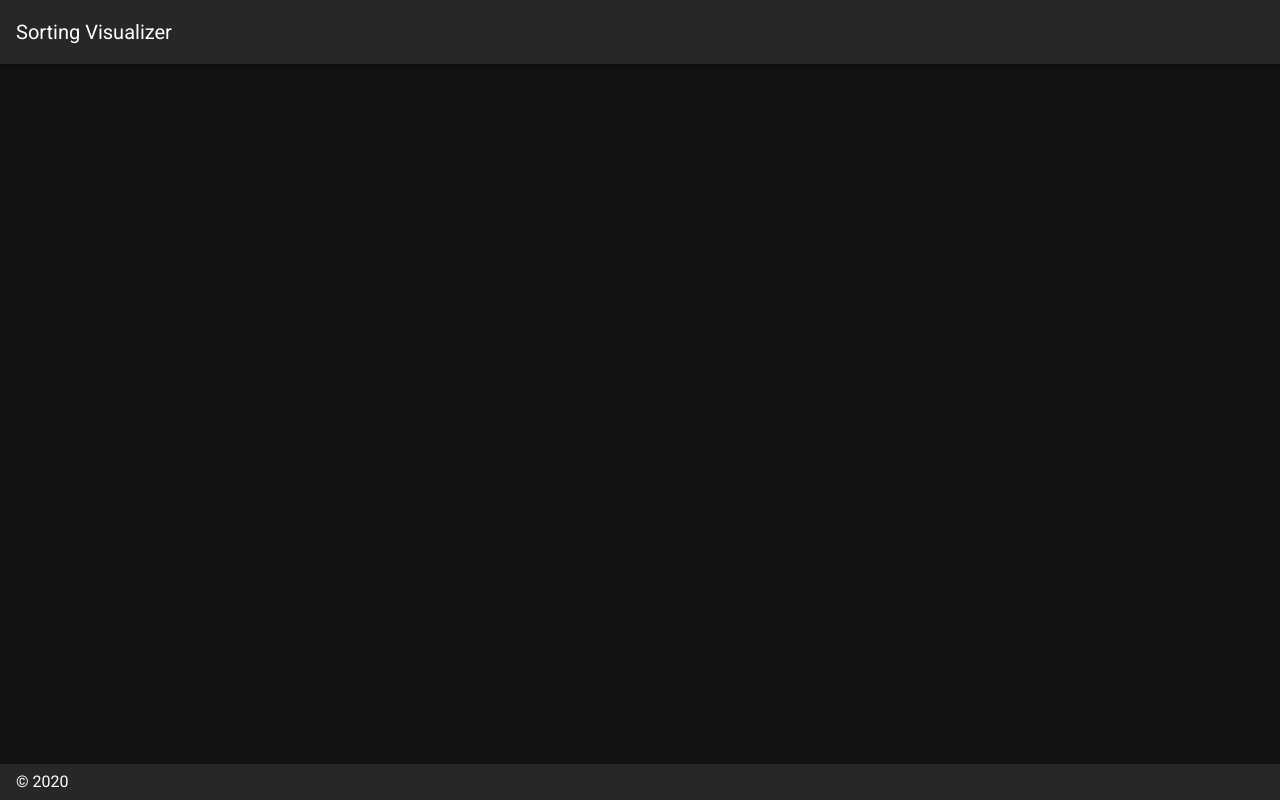
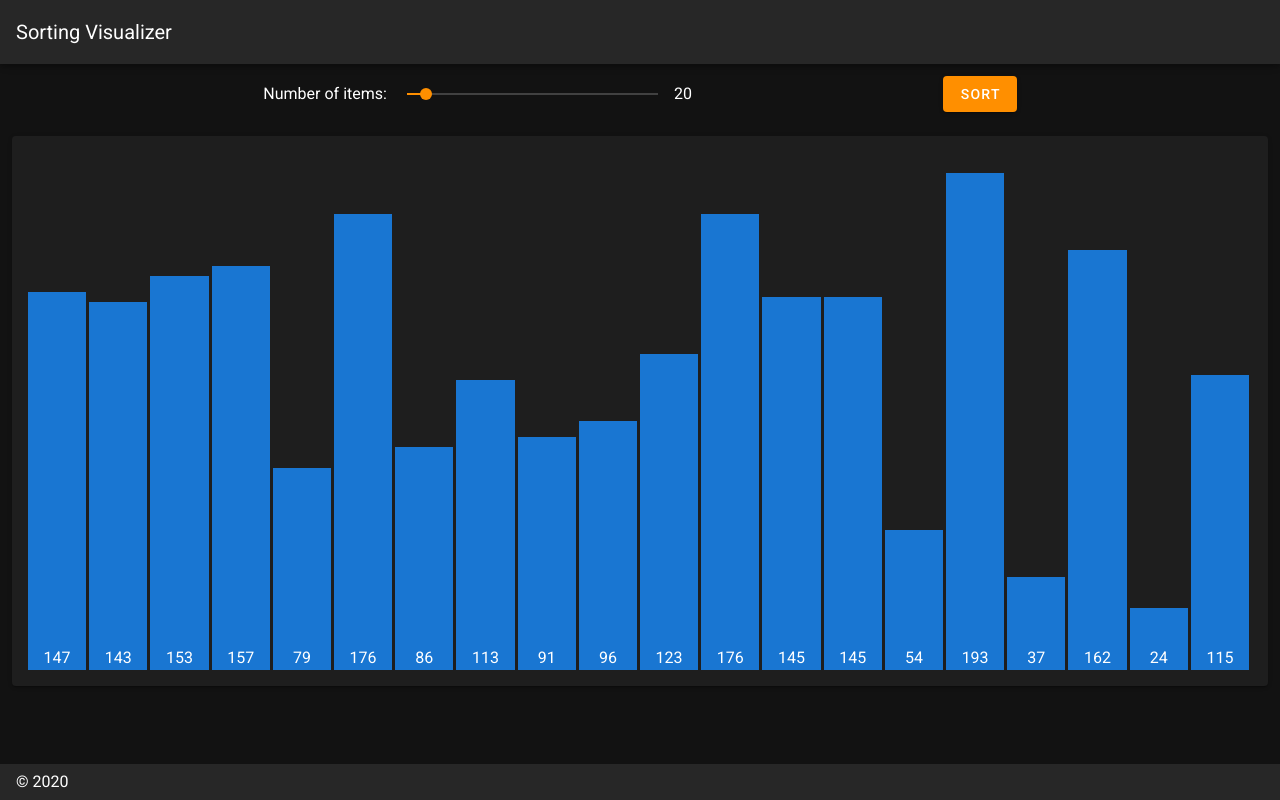
Before and after one commit to jonnytullis/sorting-visualizer-nuxt, a Nuxt app: page / in a window 1280 px wide. Built offline with nearby package versions, Linux system fonts and the light colour scheme.

Commit message:
Added table layout and basic visual functionality

```diff
--- /dev/null
+++ b/components/Bar.vue
@@ -0,0 +1,38 @@
+<template>
+  <v-card
+    :key="value.width"
+    :height="value.height"
+    :width="value.width"
+    :color="value.color"
+    v-bind="$attrs"
+  >
+    <v-layout v-show="showLabels" fill-height align-end justify-center>
+      {{ value.value }}
+    </v-layout>
+  </v-card>
+</template>
+
+<script>
+import SortNode from './SortNode'
+export default {
+  name: "Bar",
+  props: {
+    value: {
+      type: SortNode
+    }
+  },
+  data () {
+    return {
+      showLabels: false
+    }
+  },
+  watch: {
+    'value.width': {
+      handler: function () {
+        this.showLabels = this.value.width > 30
+      },
+      immediate: true
+    }
+  }
+}
+</script>
--- /dev/null
+++ b/components/SortNode.js
@@ -0,0 +1,9 @@
+export default class SortNode {
+  constructor (index, value, width, height, color) {
+    this.index = index
+    this.value = value
+    this.width = width
+    this.height = height
+    this.color = color
+  }
+}
--- /dev/null
+++ b/components/SortTable.vue
@@ -0,0 +1,80 @@
+<template>
+  <v-card :height="tableHeight" min-width="90%" class="pa-4">
+    <v-layout fill-height justify-center align-end>
+      <bar
+        v-for="bar of nodes"
+        :value="bar"
+        tile
+        flat
+        :style="`margin-right: ${nodeMargin}px`"
+      />
+    </v-layout>
+  </v-card>
+</template>
+
+<script>
+import Bar from './Bar'
+import SortNode from './SortNode'
+
+export default {
+  name: "SortTable",
+  components: {
+    Bar
+  },
+  props: {
+    numNodes: {
+      type: Number
+    },
+    maxNum: {
+      type: Number
+    },
+    minNum: {
+      type: Number
+    }
+  },
+  data () {
+    return {
+      nodes: [],
+      nodeWidth: 100,
+      nodeMargin: 3,
+      tableHeight: 550,
+    }
+  },
+  methods: {
+    init () {
+      this.setNodeWidth()
+      while (this.nodes.length !== this.numNodes) {
+        if (this.nodes.length < this.numNodes) {
+          const num = Math.floor(Math.random() * (this.maxNum - this.minNum) + this.minNum)
+          this.nodes.push(new SortNode(
+            this.nodes.length,
+            num,
+            this.nodeWidth,
+            `${Math.floor((num / this.maxNum) * 100)}%`,
+            'primary'
+          ))
+        } else {
+          this.nodes.pop()
+        }
+        for (const node of this.nodes) {
+          node.width = this.nodeWidth
+        }
+      }
+    },
+    setNodeWidth () {
+      const tableMargin = 50
+      const tableWidth = window.innerWidth - tableMargin
+      const totalMarginSpace = (this.nodeMargin - 1) * this.numNodes
+      this.nodeWidth = Math.floor((tableWidth - totalMarginSpace) / this.numNodes)
+    }
+  },
+  watch: {
+    numNodes: {
+      handler: function () {
+        this.init()
+      },
+      immediate: true
+    }
+  }
+}
+</script>
--- a/layouts/default.vue
+++ b/layouts/default.vue
@@ -6,11 +6,11 @@
     >
       <v-toolbar-title v-text="title" />
     </v-app-bar>
-    <v-content>
-      <v-container>
+    <v-main>
+      <v-container fluid>
         <nuxt />
       </v-container>
-    </v-content>
+    </v-main>
     <v-footer
       :absolute="!fixed"
       app
@@ -22,6 +22,7 @@
 
 <script>
 export default {
+  name: 'default',
   data () {
     return {
       fixed: false,
--- a/pages/index.vue
+++ b/pages/index.vue
@@ -1,10 +1,38 @@
 <template>
+  <v-container fluid class="pa-0">
+    <v-row no-gutters class="mb-6" align="center">
+      <v-spacer />
+      <span>Number of items: &nbsp;&nbsp;</span>
+      <v-slider
+        v-model="numNodes"
+        color="secondary"
+        min="5"
+        :max="$vuetify.breakpoint.xsOnly ? 75 : 200"
+        hide-details
+      />
+      &nbsp; {{ numNodes }}
+      <v-spacer />
+      <v-btn color="secondary">
+        Sort
+      </v-btn>
+      <v-spacer />
+    </v-row>
+    <sort-table :num-nodes="numNodes" :max-num="200" :min-num="10" />
+  </v-container>
 </template>
 
 <script>
+import SortTable from '../components/SortTable'
 
 export default {
+  name: "Index",
   components: {
+    SortTable
+  },
+  data () {
+    return {
+      numNodes: 20
+    }
   }
 }
 </script>
```
Also changed, not shown: 2 other files (tests, documents, lock files or other folders).
